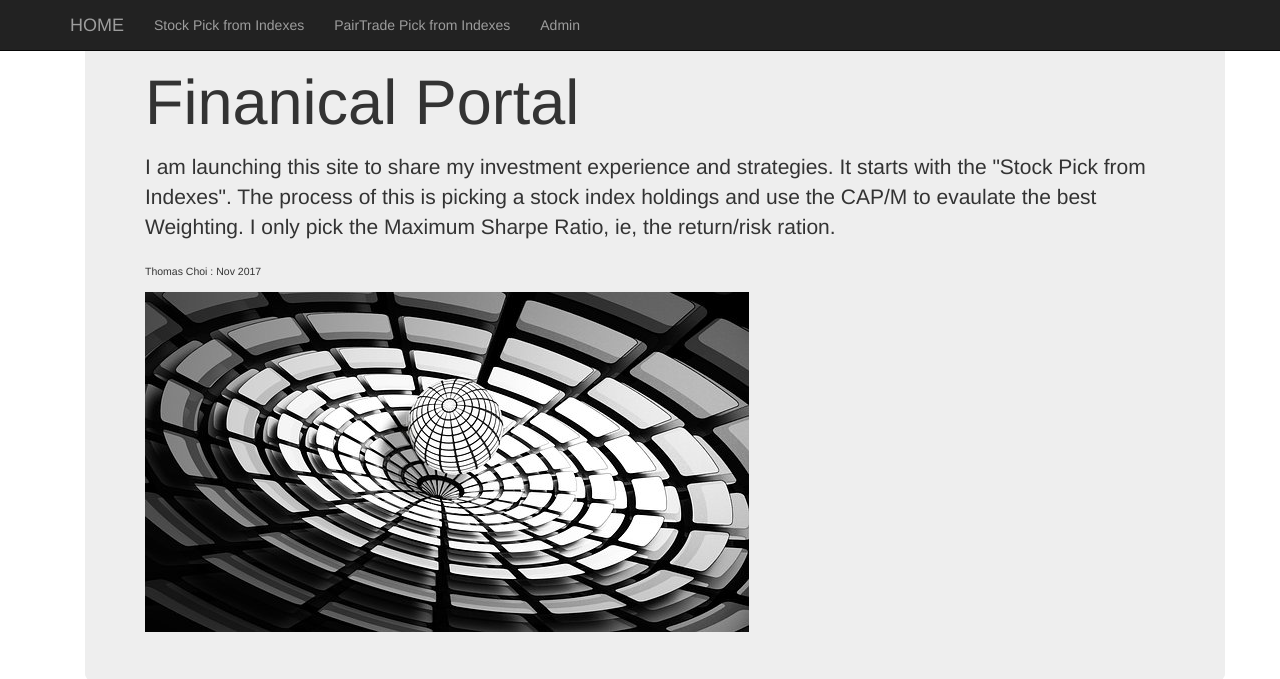
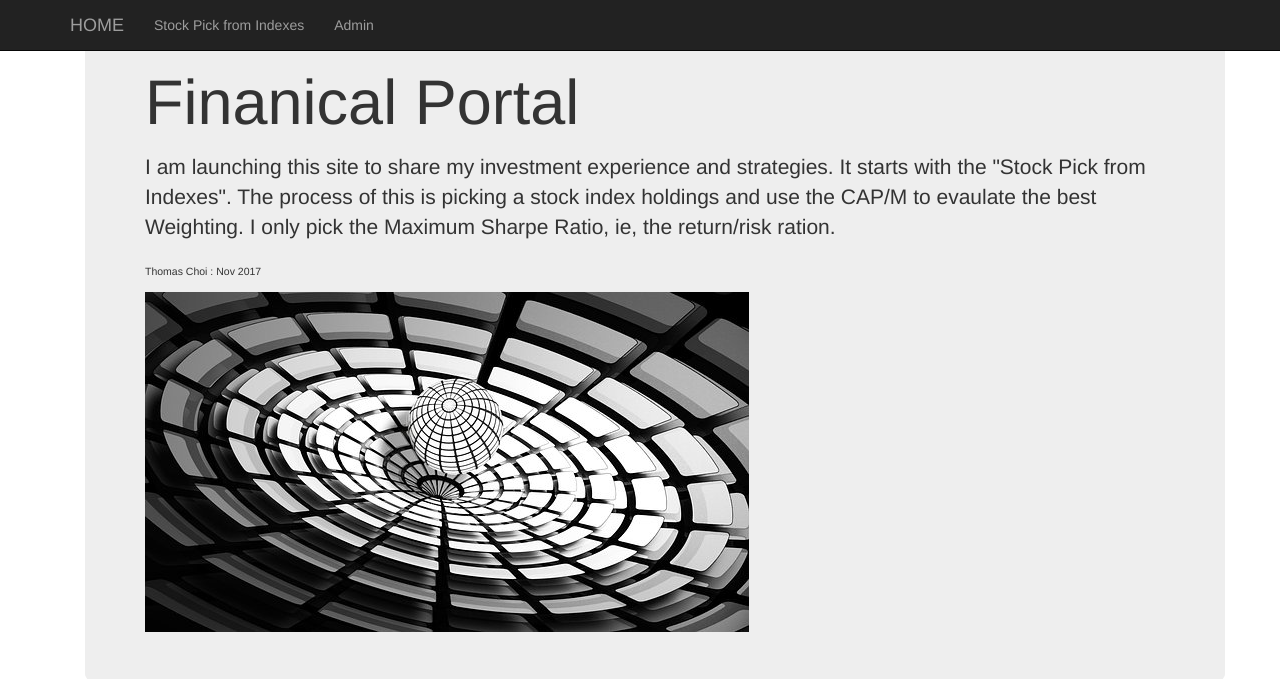
Before and after one commit to thomas-choi/myFinPortal, a Django app: page / in a window 1280 px wide. Shown: the top 679 px of the page. Run offline with Django 3.2, Linux system fonts and the light colour scheme; some libraries are stand-ins or nearby versions.

Commit message:
Undo the not finish changes

```diff
--- a/templates/base.html
+++ b/templates/base.html
@@ -18,7 +18,7 @@
 
         <ul class="nav navbar-nav">
           <li class="navbar-link"><a href="{% url 'PS_app:PSindex' %}">Stock Pick from Indexes</a> </li>
-          <li class="navbar-link"><a href="{% url 'PT_app:PTindex' %}">PairTrade Pick from Indexes</a> </li>
+          <!-- <li class="navbar-link"><a href="{% url 'PT_app:PTindex' %}">PairTrade Pick from Indexes</a> </li> -->
           <li class="navbar-link"><a href="{% url 'admin:index' %}">Admin</a> </li>
         </ul>
       </div>
```
